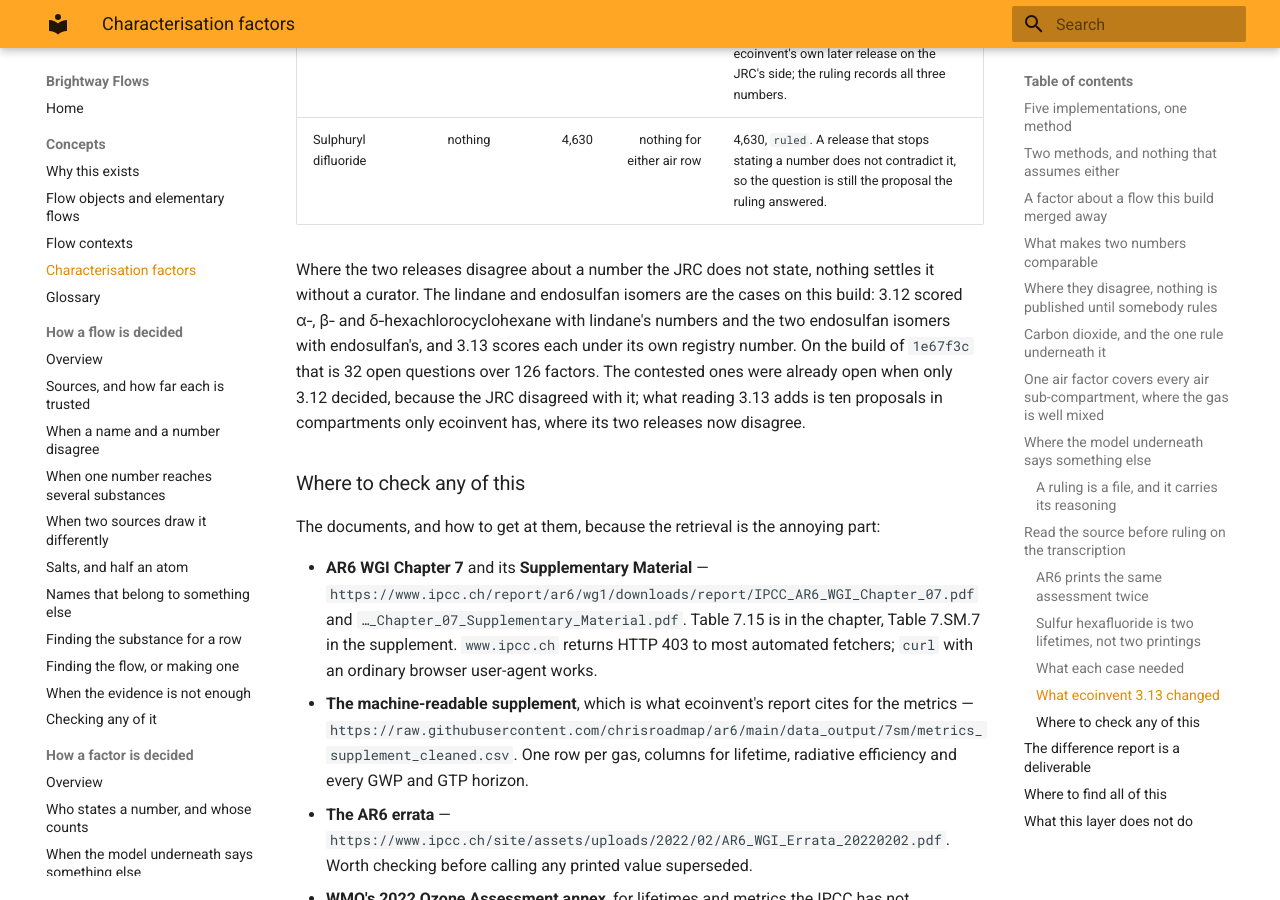
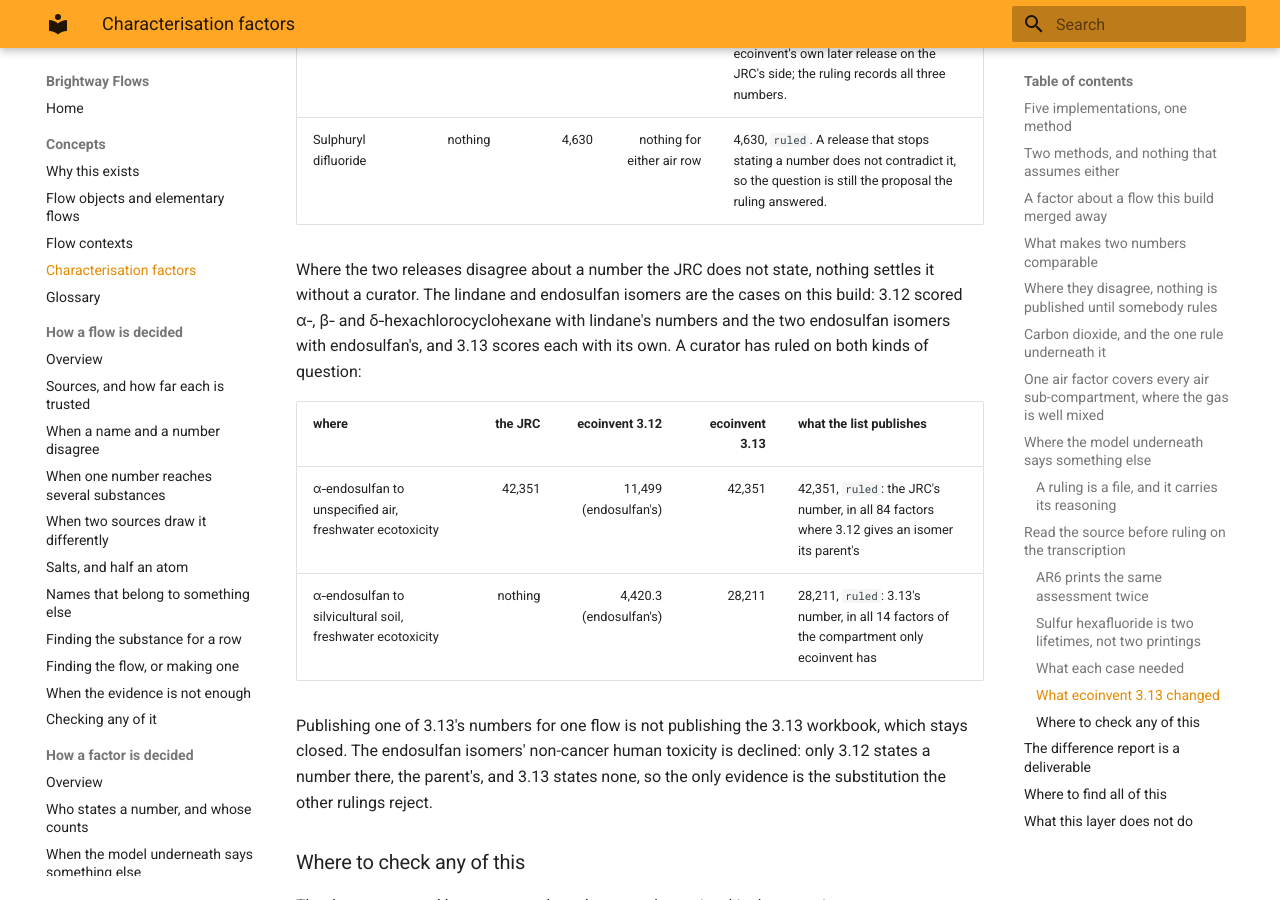
Before and after one commit to brightway-labs/brightway-flows, an MkDocs documentation site: the page built from docs/concepts/factors.md, in a window 1280 px wide and 900 px high, scrolled down 17571 px. Built offline with MkDocs 1.6.1 and Material for MkDocs 9.7.7, drawn with Linux system fonts in a browser that asks for light colours.

Commit message:
Rule the lindane and endosulfan isomers' factors: the JRC's number where it disagrees with 3.12, 3.13's in silvicultural soil
The 3.12 workbook gives alpha-, beta- and delta-hexachlorocyclohexane
lindane's numbers and alpha- and beta-endosulfan technical endosulfan's,
in every context; the JRC and the 3.13 workbook give each isomer its own.

- 14 contested items (84 factors): the JRC and 3.13 agree in every row
  and 3.12 states the parent's number in every row. Publish the JRC's.
- 14 proposed items in Ground/Silvicultural, where the JRC is silent:
  3.12 states the parent's number for the same compartment, 3.13 the
  isomer's own. Publish 3.13's: one number per flow, not the workbook.
- 4 proposed items, the endosulfan isomers' non-cancer human toxicity:
  only 3.12 speaks, with the parent's number in all 28 rows. Decline,
  as the hexachlorocyclohexane isomers' are already declined.

```diff
--- a/docs/concepts/factors.md
+++ b/docs/concepts/factors.md
@@ -802,11 +802,17 @@ Where the two releases disagree about a number the JRC does not state, nothing
 settles it without a curator. The lindane and endosulfan isomers are the cases
 on this build: 3.12 scored α‑, β‑ and δ‑hexachlorocyclohexane with lindane's
 numbers and the two endosulfan isomers with endosulfan's, and 3.13 scores each
-under its own registry number. On the build of `1e67f3c` that is 32 open
-questions over 126 factors. The contested ones were already open when only
-3.12 decided, because the JRC disagreed with it; what reading 3.13 adds is ten
-proposals in compartments only ecoinvent has, where its two releases now
-disagree.
+with its own. A curator has ruled on both kinds of question:
+
+| where | the JRC | ecoinvent 3.12 | ecoinvent 3.13 | what the list publishes |
+|---|---:|---:|---:|---|
+| α‑endosulfan to unspecified air, freshwater ecotoxicity | 42,351 | 11,499 (endosulfan's) | 42,351 | 42,351, `ruled`: the JRC's number, in all 84 factors where 3.12 gives an isomer its parent's |
+| α‑endosulfan to silvicultural soil, freshwater ecotoxicity | nothing | 4,420.3 (endosulfan's) | 28,211 | 28,211, `ruled`: 3.13's number, in all 14 factors of the compartment only ecoinvent has |
+
+Publishing one of 3.13's numbers for one flow is not publishing the 3.13
+workbook, which stays closed. The endosulfan isomers' non-cancer human toxicity
+is declined: only 3.12 states a number there, the parent's, and 3.13 states
+none, so the only evidence is the substitution the other rulings reject.
 
 ### Where to check any of this
 
```
Also changed, not shown: 4 other files.
